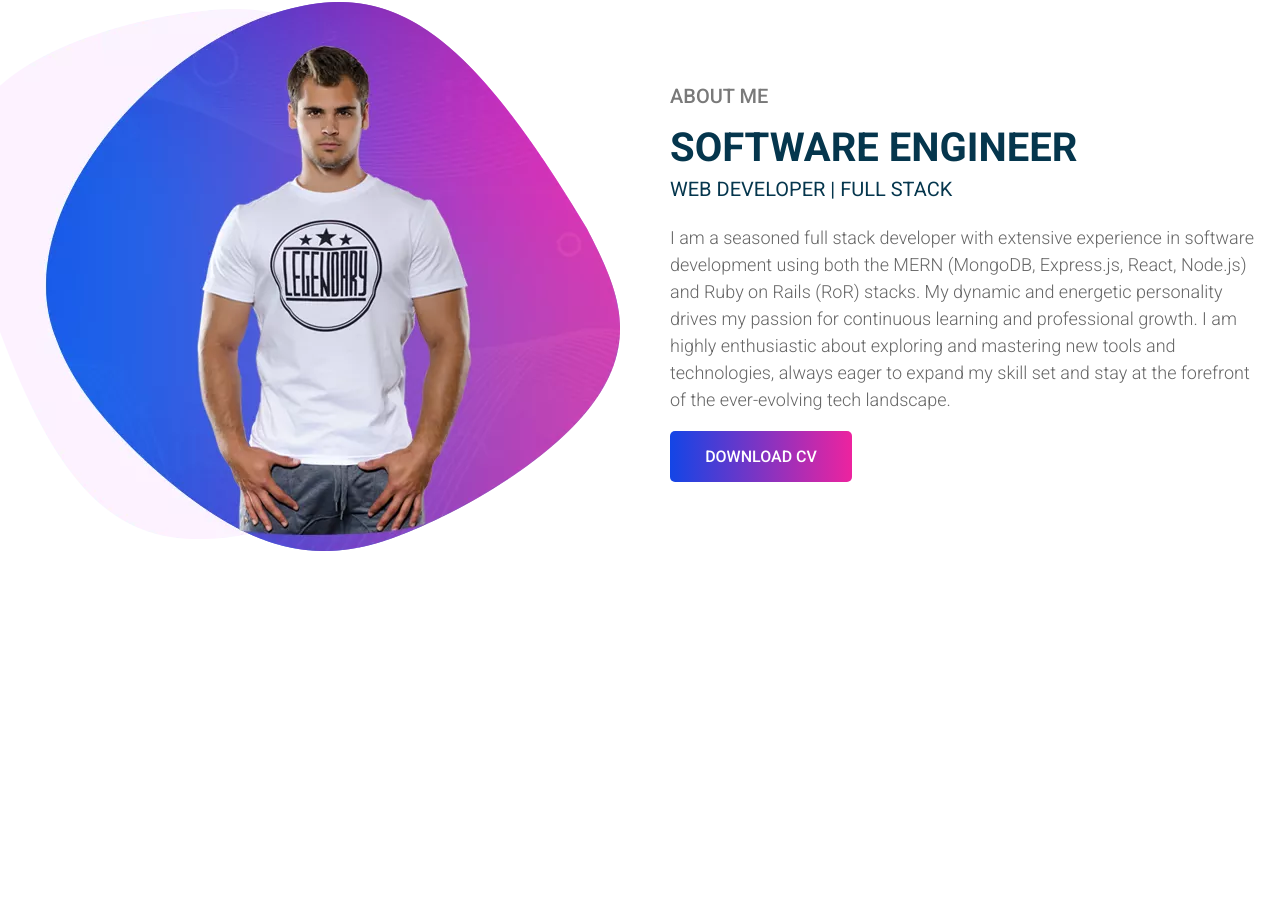
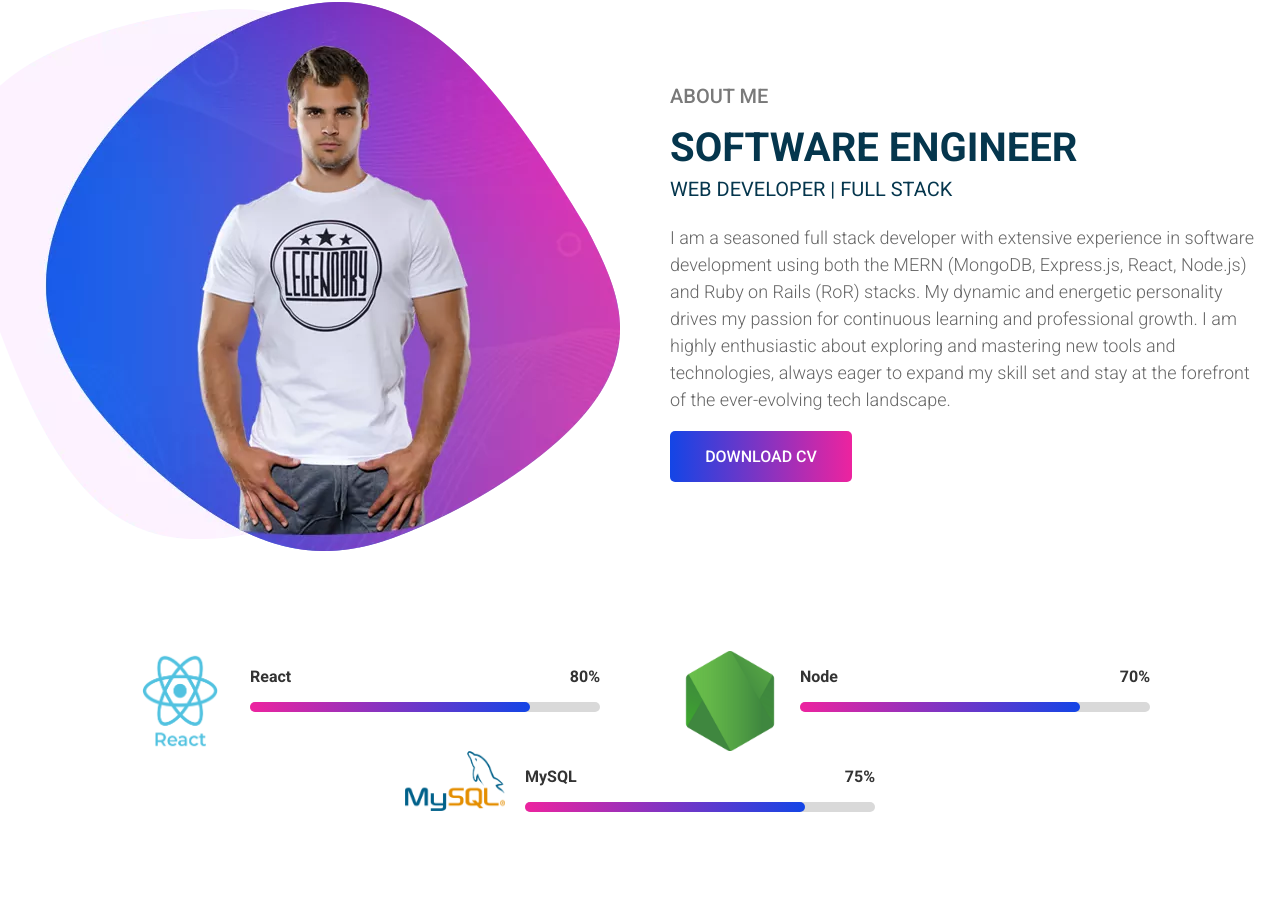
Before and after one commit to TabishTariq/tabishtariq.github.io, a plain HTML site: page index.html in a window 1280 px wide. Shown: the part 840-1744 px from the top of the page. Before the commit the page ends 1449 px from the top, so only its background shows below. Drawn offline with nearby package versions, Linux system fonts and the light colour scheme.

Commit message:
making skills section

```diff
--- a/index.html
+++ b/index.html
@@ -21,6 +21,7 @@
     <link rel="stylesheet" type="text/css" href="/style/header.css" />
     <link rel="stylesheet" type="text/css" href="/style/banner.css" />
     <link rel="stylesheet" type="text/css" href="/style/about.css" />
+    <link rel="stylesheet" type="text/css" href="/style/skills.css" />
   </head>
 
   <body>
@@ -121,6 +122,50 @@
         </div>
       </div>
     </about>
+
+    <skills id="skills">
+      <div class="skill">
+        <img src="/icons/skills/react.png" width="100px" />
+
+        <div class="skill-details">
+          <div class="skill-title">
+            <p>React</p>
+            <p>80%</p>
+          </div>
+          <div class="skill-value-container">
+            <div class="skill-value"></div>
+          </div>
+        </div>
+      </div>
+
+      <div class="skill">
+        <img src="/icons/skills/node.png" width="100px" />
+
+        <div class="skill-details">
+          <div class="skill-title">
+            <p>Node</p>
+            <p>70%</p>
+          </div>
+          <div class="skill-value-container">
+            <div class="skill-value"></div>
+          </div>
+        </div>
+      </div>
+
+      <div class="skill">
+        <img src="/icons/skills/mySQL.png" width="100px" height="60px" />
+
+        <div class="skill-details">
+          <div class="skill-title">
+            <p>MySQL</p>
+            <p>75%</p>
+          </div>
+          <div class="skill-value-container">
+            <div class="skill-value"></div>
+          </div>
+        </div>
+      </div>
+    </skills>
   </body>
 
   <script
--- /dev/null
+++ b/style/skills.css
@@ -0,0 +1,43 @@
+skills {
+  display: flex;
+  left: 0;
+  justify-content: center;
+  align-items: center;
+  padding: 50px;
+  background-color: white;
+  flex-wrap: wrap;
+}
+
+div.skill {
+  display: flex;
+  padding: 0px 40px;
+  height: 100px;
+}
+
+div.skill-details {
+  margin-left: 20px;
+}
+
+div.skill-title {
+  display: flex;
+  width: 100%;
+  justify-content: space-between;
+}
+
+div.skill-title p {
+  font-weight: bold;
+}
+
+.skill-value-container {
+  width: 350px;
+  height: 10px;
+  background-color: #d9d9d9;
+  border-radius: 50px 50px 50px 50px;
+}
+
+.skill-value {
+  width: 80%;
+  height: 100%;
+  background-image: linear-gradient(to right, #ed239f, #1345e6);
+  border-radius: 50px 50px 50px 50px;
+}
```
Also changed, not shown: icons/skills/mySQL.png (added), icons/skills/node.png (added), icons/skills/react.png (added).
